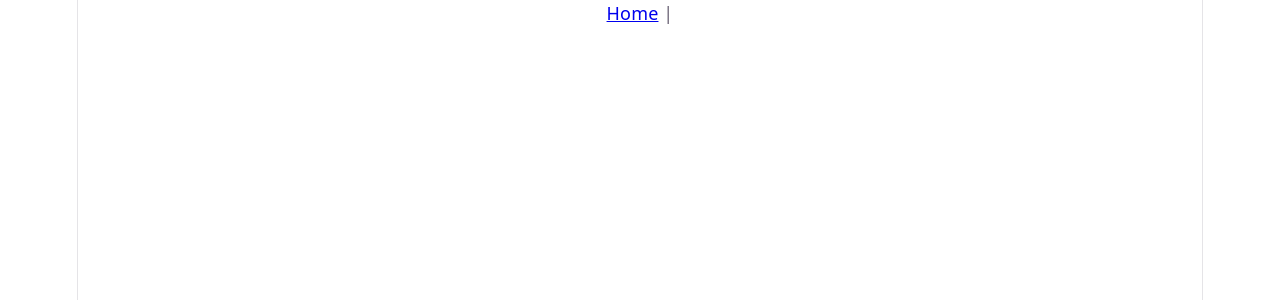
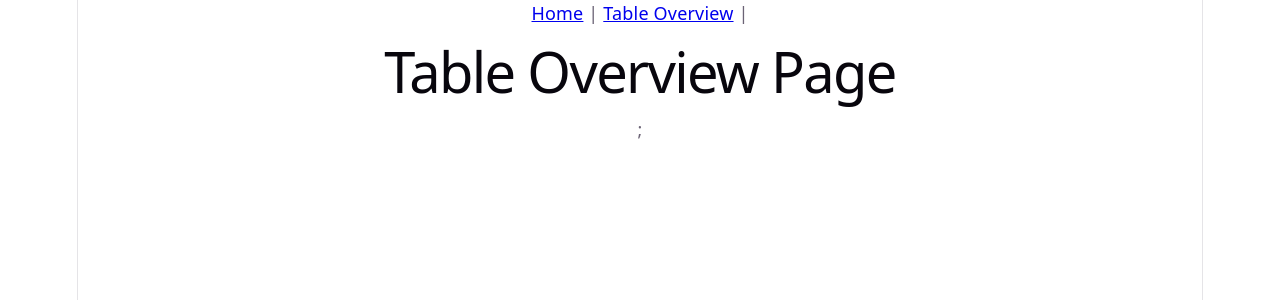
Before and after one commit to Yuri-Bles/RestaurantReservationsFE, a React (Vite) app: page /TableOverview in a window 1280 px wide. Before the commit this address had no page. Shown: the top 300 px of the page. Built offline with nearby package versions, Linux system fonts and the light colour scheme.

Commit message:
Seperated Home Page and added TableOverview page

```diff
--- a/src/App.jsx
+++ b/src/App.jsx
@@ -1,5 +1,6 @@
-import { useState } from 'react'
 import { BrowserRouter, Routes, Route, Link } from 'react-router-dom';
+import Home from './pages/Home';
+import TableOverview from './pages/TableOverview';
 import './App.css'
 
 
@@ -10,19 +11,16 @@ function App() {
     <BrowserRouter>
       <nav>
         <Link to="/">Home</Link> |{" "}
+        <Link to="/TableOverview">Table Overview</Link> |{" "}
       </nav>
 
       <Routes>
         <Route path="/" element={<Home />} />
+        <Route path="/TableOverview" element={<TableOverview />} />
       </Routes>
     </BrowserRouter>
     </>
   )
-
-  function Home()
-  {
-    return <h1>Home Page</h1>;
-  }
 }
 
 export default App
--- /dev/null
+++ b/src/pages/Home.jsx
@@ -0,0 +1,7 @@
+export default function Home() {
+  return (
+    <>
+    <h1>Home Page</h1>;
+    </>
+  )
+}
--- /dev/null
+++ b/src/pages/TableOverview.jsx
@@ -0,0 +1,7 @@
+export default function TableOverview() {
+  return (
+    <>
+    <h1>Table Overview Page</h1>;
+    </>
+  )
+}
```
